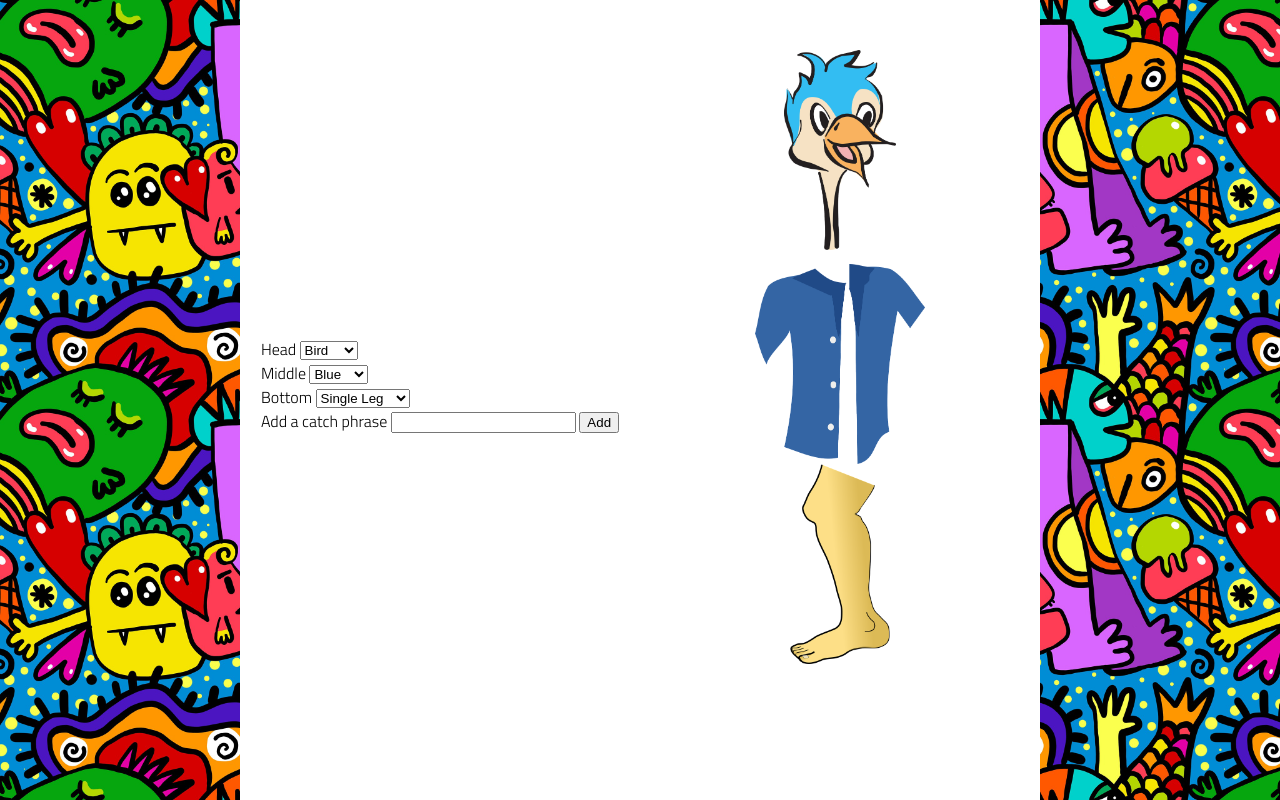
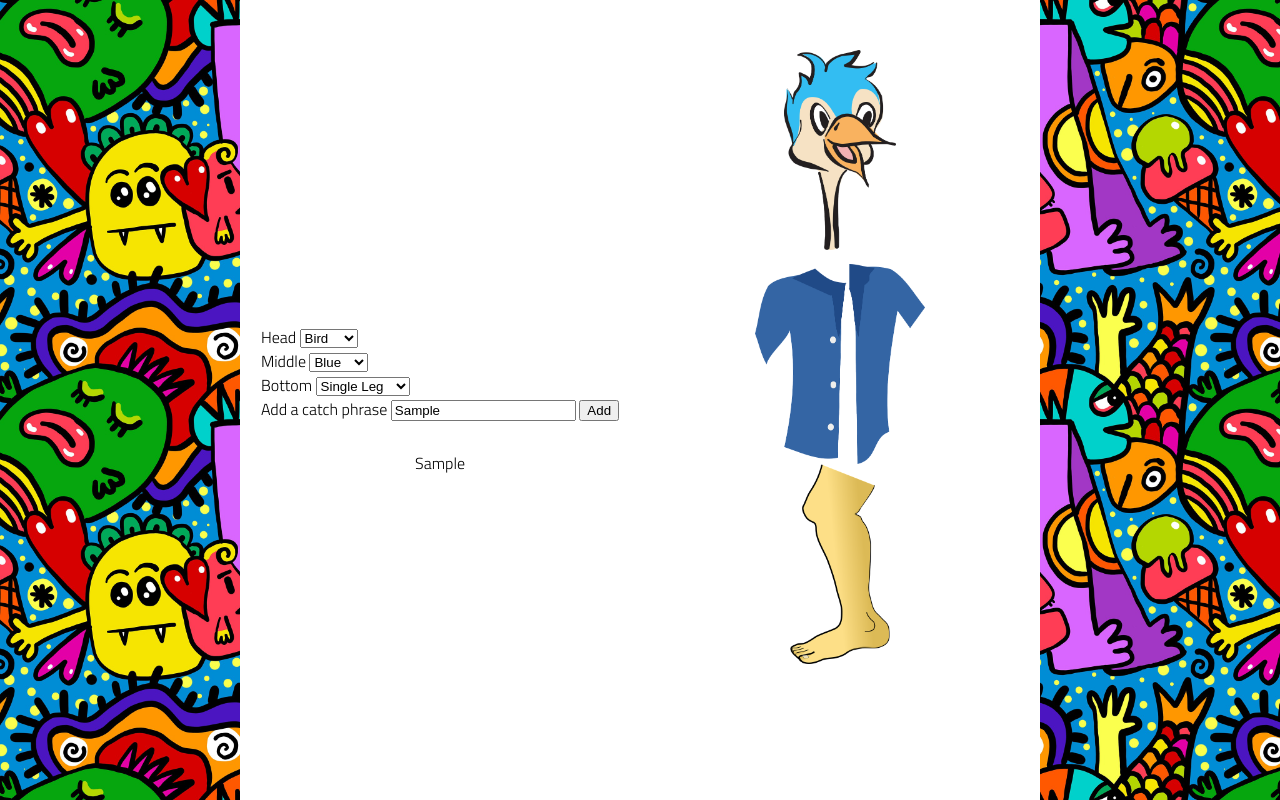
Before and after one commit to aaronEnyetu/characterDesign, a plain HTML site: page index.html in a window 1280 px wide. Both pictures are taken after typing "Sample" into the empty fields and a click on the button "Add". Drawn offline with Linux system fonts and the light colour scheme.

Commit message:
Displaying Catchphrases and Completed the App

```diff
--- a/app.js
+++ b/app.js
@@ -16,12 +16,12 @@
 
 
 const reportEl = document.getElementById('report');
-const catchphrasesEl = document.getElementById('catchphrases');
+//const catchphrasesEl = document.getElementById('catchphrases');
 const catchphraseInput = document.getElementById('catchphrase-input');
 const catchphraseButton = document.getElementById('catchphrase-button');
 
 
-let catchphraseList = [''];
+let catchphrases = [];
 let headCount = 0;
 let middleCount = 0;
 let bottomCount = 0;
@@ -78,8 +78,8 @@
     // get the value of the catchphrase input
 
     // push the new catchphrase to the catchphrase array in state
-    catchphraseList.push(catchphraseInput.value);
-    catchphraseInput.value = '';
+    catchphrases.push(catchphraseInput.value);
+    console.log(catchphrases);
     displayCatchphrases();
 
     // clear out the form input's value so it's empty to the user
@@ -93,12 +93,25 @@
     reportEl.textContent = `You have changed the head ${headCount} times, the body ${middleCount} times, and the pants ${bottomCount} times`;
 }
 
+
+
 function displayCatchphrases() {
     // clear out the DOM for the currently displayed catchphrases
-    for (let catchphraseExit of catchphraseList) {
-        if (catchphraseList[catchphraseExit]) {
-            return catchphraseExit;
-        } catchphrasesEl.join().append(catchphraseExit);
+
+
+
+
+
+
+    const catchphraseList = document.getElementById('catchphrase-list');
+
+    catchphraseList.textContent = '';
+    for (let phrase of catchphrases) {
+        const li = document.createElement('li');
+        li.textContent = phrase;
+    // and append that HTML element to the cleared-out DOM
+        catchphraseList.append(li);
+
     }
 
     // loop through each catchphrase in state
@@ -107,5 +120,5 @@
 
     // create an HTML element with the catchphrase as its text content
 
-    // and append that HTML element to the cleared-out DOM
+
 }
--- a/index.html
+++ b/index.html
@@ -56,6 +56,9 @@
 
                 </div>
             </div>
+            <div>
+                <ul id="catchphrase-list"></ul>
+            </div>
         </div>
         <div class="right">
             <div class="character">
@@ -68,6 +71,7 @@
             </div>
 
         </div>
+
     </main>
     <script type="module" src="./app.js"></script>
 </body>
```
